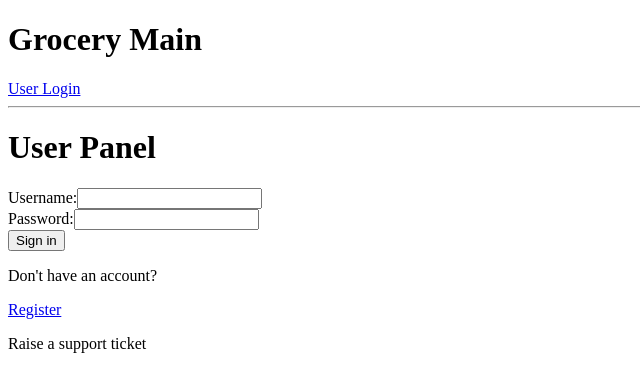
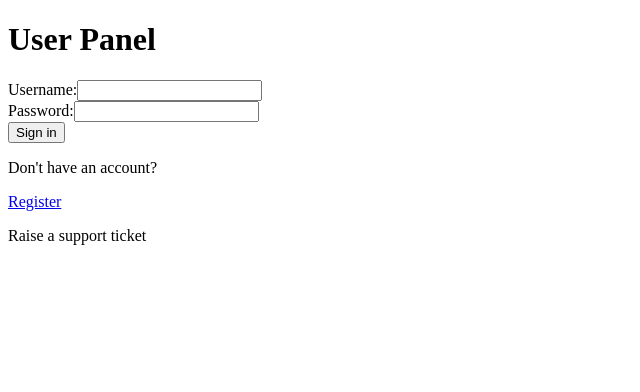
Before and after one commit to Shubhankar100/Shubhankar, an Angular app in the folder grocer/: page /userLogin in a window 1280 px wide. Shown: the top 392 px of the page, without its empty margins (0-640 px from the left). Built offline with nearby package versions, Linux system fonts and the light colour scheme.

Commit message:
Routing changes

```diff
--- a/grocer/src/app/app-routing.module.ts
+++ b/grocer/src/app/app-routing.module.ts
@@ -2,12 +2,13 @@ import { NgModule } from '@angular/core';
 import { RouterModule, Routes } from '@angular/router';
 import { UserPanelComponent } from './user-panel/user-panel.component';
 import { RegisterNormalUserComponent } from './register-normal-user/register-normal-user.component';
+import { FirstPageComponent } from './first-page/first-page.component';
+
 
 const routes: Routes = [
   {path:"userLogin",component:UserPanelComponent},
-  {path:"userLogin/registerUser",redirectTo:"/registerUser",pathMatch:"full"},
   {path:"registerUser",component:RegisterNormalUserComponent},
-  {path:"",redirectTo:"",pathMatch:"full"}
+  {path:"",component:FirstPageComponent}
 ];
 
 @NgModule({
--- a/grocer/src/app/app.component.html
+++ b/grocer/src/app/app.component.html
@@ -1,6 +1,3 @@
 <div>
-  <h1>Grocery Main</h1>
-  <a routerLink="userLogin">User Login</a><br>
-  <hr>
   <router-outlet></router-outlet>
 </div>
--- a/grocer/src/app/app.module.ts
+++ b/grocer/src/app/app.module.ts
@@ -6,12 +6,14 @@ import { AppComponent } from './app.component';
 import { UserPanelComponent } from './user-panel/user-panel.component';
 import { FormsModule, ReactiveFormsModule } from '@angular/forms';
 import { RegisterNormalUserComponent } from './register-normal-user/register-normal-user.component';
+import { FirstPageComponent } from './first-page/first-page.component';
 
 @NgModule({
   declarations: [
     AppComponent,
     UserPanelComponent,
-    RegisterNormalUserComponent
+    RegisterNormalUserComponent,
+    FirstPageComponent
   ],
   imports: [
     BrowserModule,
--- a/grocer/src/app/register-normal-user/register-normal-user.component.ts
+++ b/grocer/src/app/register-normal-user/register-normal-user.component.ts
@@ -31,11 +31,12 @@ export class RegisterNormalUserComponent implements OnInit {
     else { // Registration success
       let userId = this.genRandomId();
       this.registrationMessage = "";
-      // TODO: there is a small chance of duplicate ids, find a way to prevent it
+      // TODO: there is a small chance of duplicate ids, find a way to prevent it?
       alert("Registration successful! Your user ID is: " + userId);
 
       // _id, firstname, lastname, email, dob, address, password
       let userAccount = {_id:userId, firstname:registerForm.firstname, lastname:registerForm.lastname, email:registerForm.email, dob:registerForm.dob, phone:registerForm.phone, address:registerForm.address, password:registerForm.password};
+
     }
   }
 
--- a/grocer/src/app/user-panel/user-panel.component.html
+++ b/grocer/src/app/user-panel/user-panel.component.html
@@ -8,7 +8,7 @@
         <input type="submit" value="Sign in">
     </form>
     <p>Don't have an account? </p>
-    <a routerLink="registerUser">Register</a>
+    <a routerLink="/registerUser">Register</a>
     <br>
     <p>Raise a support ticket</p>
 </div>
```
